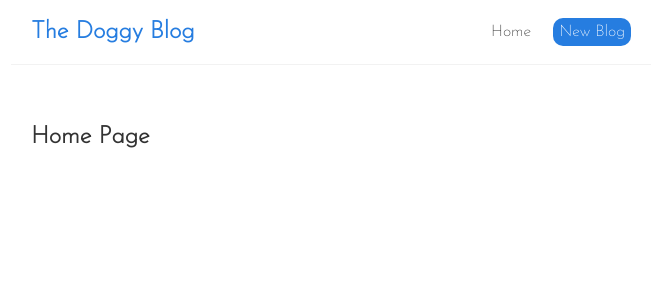
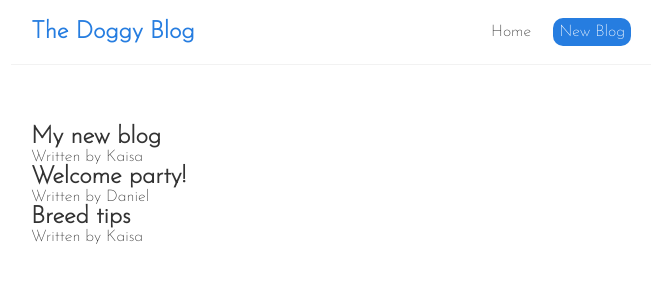
Before and after one commit to KaisaSS/react-blog, a React (Create React App) app: page / in a window 1280 px wide. Shown: the top 300 px of the page, without its empty margins (309-971 px from the left). Built offline with nearby package versions, Linux system fonts and the light colour scheme.

Commit message:
Add dummy blog data using hooks state

```diff
--- a/src/components/Home.js
+++ b/src/components/Home.js
@@ -1,7 +1,20 @@
+import { useState } from "react";
+
 const Home = () => {
+  const [blogs, setBlogs] = useState([
+    { title: "My new blog", body: "lorem ipsum...", author: "Kaisa", id: 1 },
+    { title: "Welcome party!", body: "lorem ipsum...", author: "Daniel", id: 2 },
+    { title: "Breed tips", body: "lorem ipsum...", author: "Kaisa", id: 3 },
+  ]);
+
   return (
     <div className="home">
-      <h2>Home Page</h2>
+      {blogs.map((blog) => (
+        <div className="blog-preview" key={blog.id}>
+          <h2>{blog.title}</h2>
+          <p>Written by {blog.author}</p>
+        </div>
+      ))}
     </div>
   );
 };
```
Also changed, not shown: 1 other file (tests, documents, lock files or other folders).
